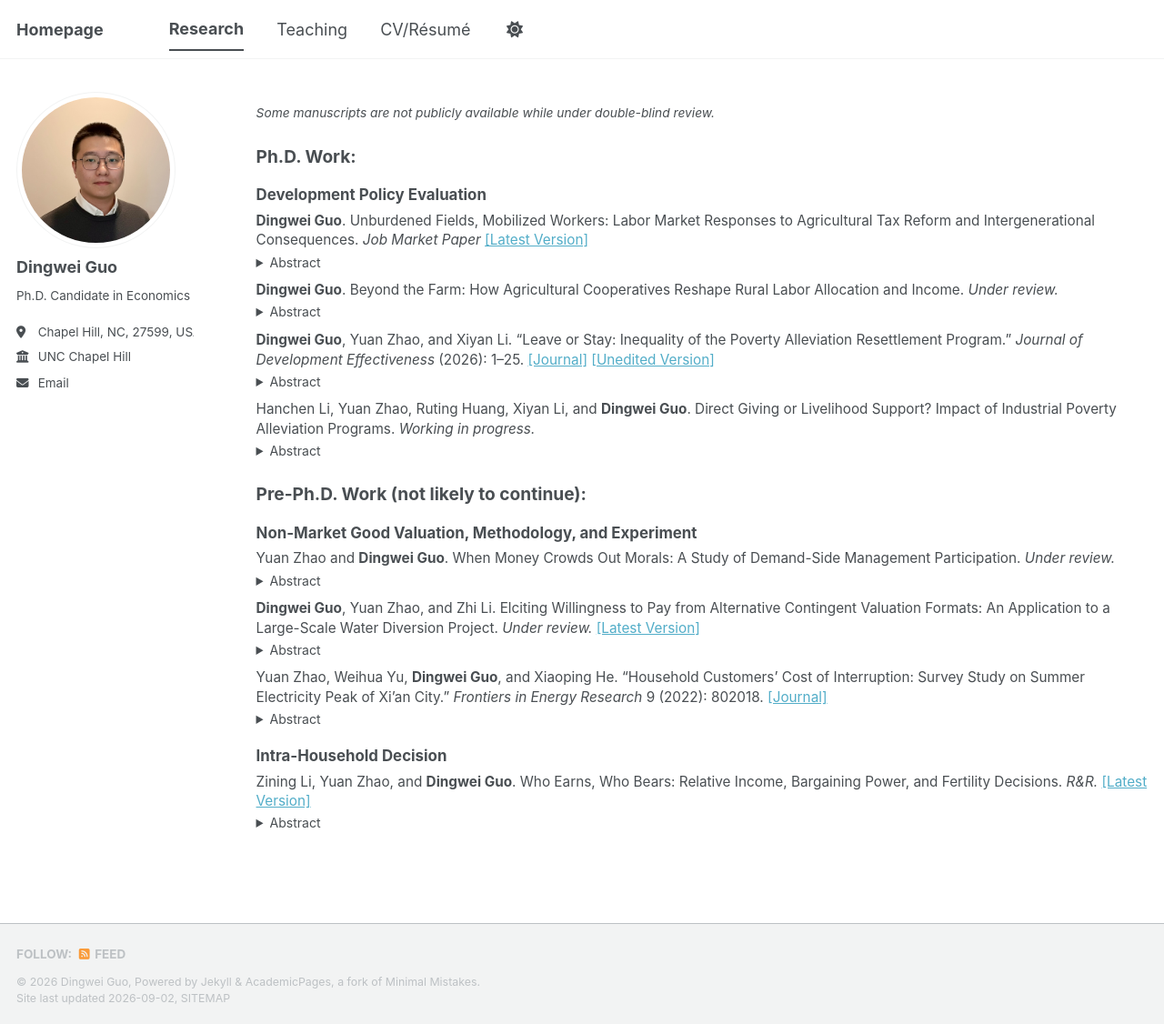
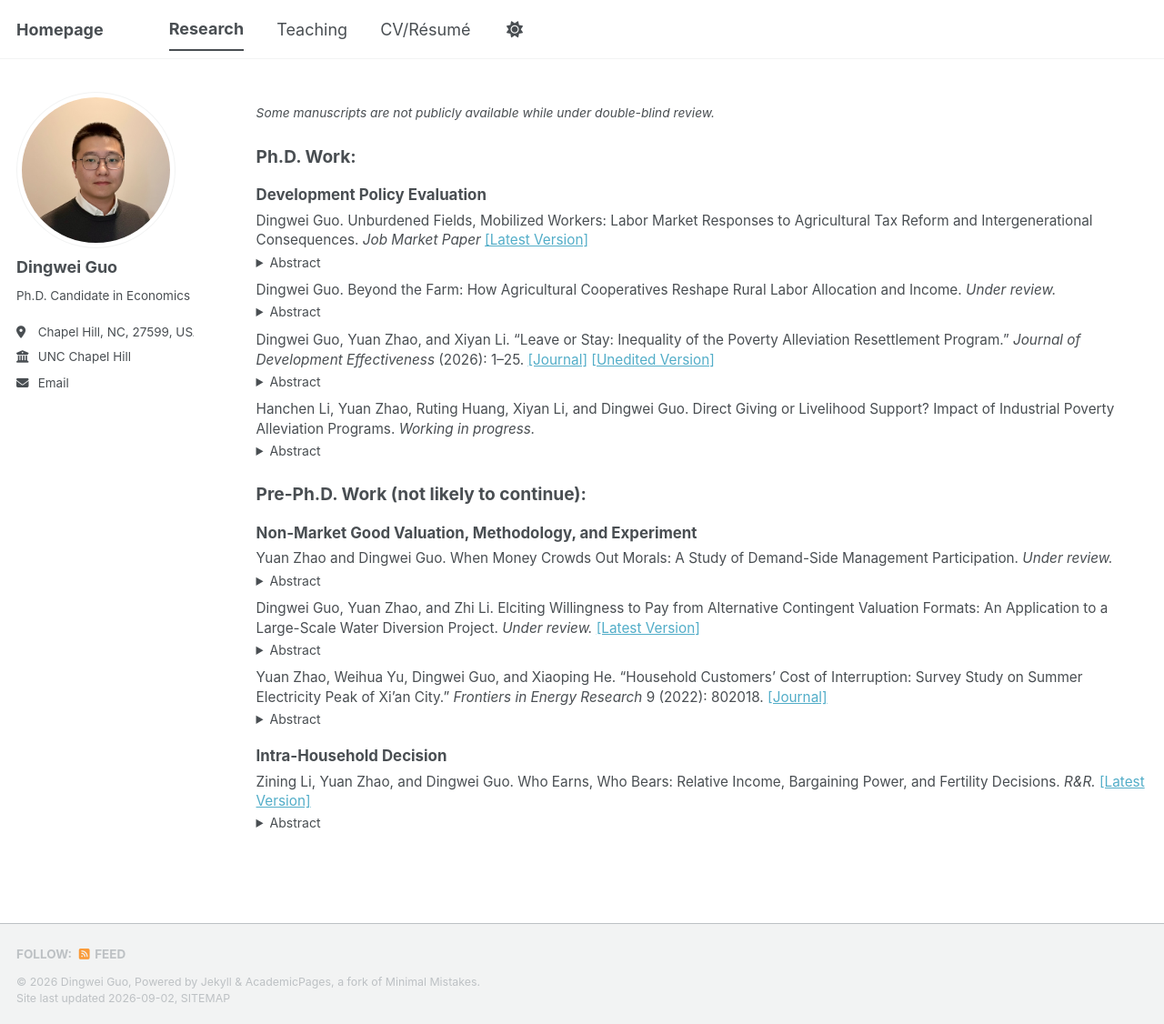
Before and after one commit to dw-guo/dw-guo.github.io, a Jekyll site: the page built from _pages/publications.html, in a window 1280 px wide and 1126 px high. Shown: the whole window at 91% size. Built offline with Jekyll 4.4.1, drawn with Linux system fonts in a browser that asks for light colours; a style sheet for code colours, icons or effects is not loaded.

```diff
--- a/_pages/publications.html
+++ b/_pages/publications.html
@@ -20,7 +20,7 @@ author_profile: true
   </h2>
 
   <p style="margin: 0 0 0.25em 0;">
-  <strong>Dingwei Guo</strong>.
+  Dingwei Guo.
   Unburdened Fields, Mobilized Workers: Labor Market Responses to Agricultural Tax Reform and Intergenerational Consequences.
   <em>Job Market Paper</em>
   <a href="/files/JMP.pdf" target="_blank">[Latest Version]</a>
@@ -36,7 +36,7 @@ author_profile: true
   </details>
 
   <p style="margin: 0 0 0.25em 0;">
-    <strong>Dingwei Guo</strong>.
+    Dingwei Guo.
     Beyond the Farm: How Agricultural Cooperatives Reshape Rural Labor Allocation and Income.
     <em>Under review.</em>
   </p>
@@ -52,7 +52,7 @@ author_profile: true
 
 
   <p style="margin: 0 0 0.25em 0;">
-  <strong>Dingwei Guo</strong>, Yuan Zhao, and Xiyan Li.
+  Dingwei Guo, Yuan Zhao, and Xiyan Li.
   “Leave or Stay: Inequality of the Poverty Alleviation Resettlement Program.”
   <em>Journal of Development Effectiveness</em> (2026): 1–25.
   <a href="https://doi.org/10.1080/19439342.2026.2713147" target="_blank">[Journal]</a>
@@ -69,7 +69,7 @@ author_profile: true
 </details>
 
   <p style="margin: 0 0 0.25em 0;">
-    Hanchen Li, Yuan Zhao, Ruting Huang, Xiyan Li, and <strong>Dingwei Guo</strong>.
+    Hanchen Li, Yuan Zhao, Ruting Huang, Xiyan Li, and Dingwei Guo.
     Direct Giving or Livelihood Support? Impact of Industrial Poverty Alleviation Programs.
     <em>Working in progress.</em>
   </p>
@@ -93,7 +93,7 @@ author_profile: true
 </h2>
 
   <p style="margin: 0 0 0.25em 0;">
-    Yuan Zhao and <strong>Dingwei Guo</strong>.
+    Yuan Zhao and Dingwei Guo.
     When Money Crowds Out Morals: A Study of Demand-Side Management Participation.
     <em>Under review.</em>
   </p>
@@ -109,7 +109,7 @@ author_profile: true
 
 
   <p style="margin: 0 0 0.25em 0;">
-    <strong>Dingwei Guo</strong>, Yuan Zhao, and Zhi Li.
+    Dingwei Guo, Yuan Zhao, and Zhi Li.
     Elciting Willingness to Pay from Alternative Contingent Valuation Formats:
     An Application to a Large-Scale Water Diversion Project.
     <em>Under review.</em>
@@ -127,7 +127,7 @@ author_profile: true
 
 
   <p style="margin: 0 0 0.25em 0;">
-  Yuan Zhao, Weihua Yu, <strong>Dingwei Guo</strong>, and Xiaoping He.
+  Yuan Zhao, Weihua Yu, Dingwei Guo, and Xiaoping He.
   “Household Customers’ Cost of Interruption:
   Survey Study on Summer Electricity Peak of Xi’an City.”
   <em>Frontiers in Energy Research</em> 9 (2022): 802018.
@@ -149,7 +149,7 @@ author_profile: true
   </h2>
 
   <p style="margin: 0 0 0.25em 0;">
-    Zining Li, Yuan Zhao, and <strong>Dingwei Guo</strong>.
+    Zining Li, Yuan Zhao, and Dingwei Guo.
     Who Earns, Who Bears: Relative Income, Bargaining Power, and Fertility Decisions.
     <em>R&amp;R.</em>
   <a href="/files/Fertility.pdf" target="_blank">[Latest Version]</a>
```
